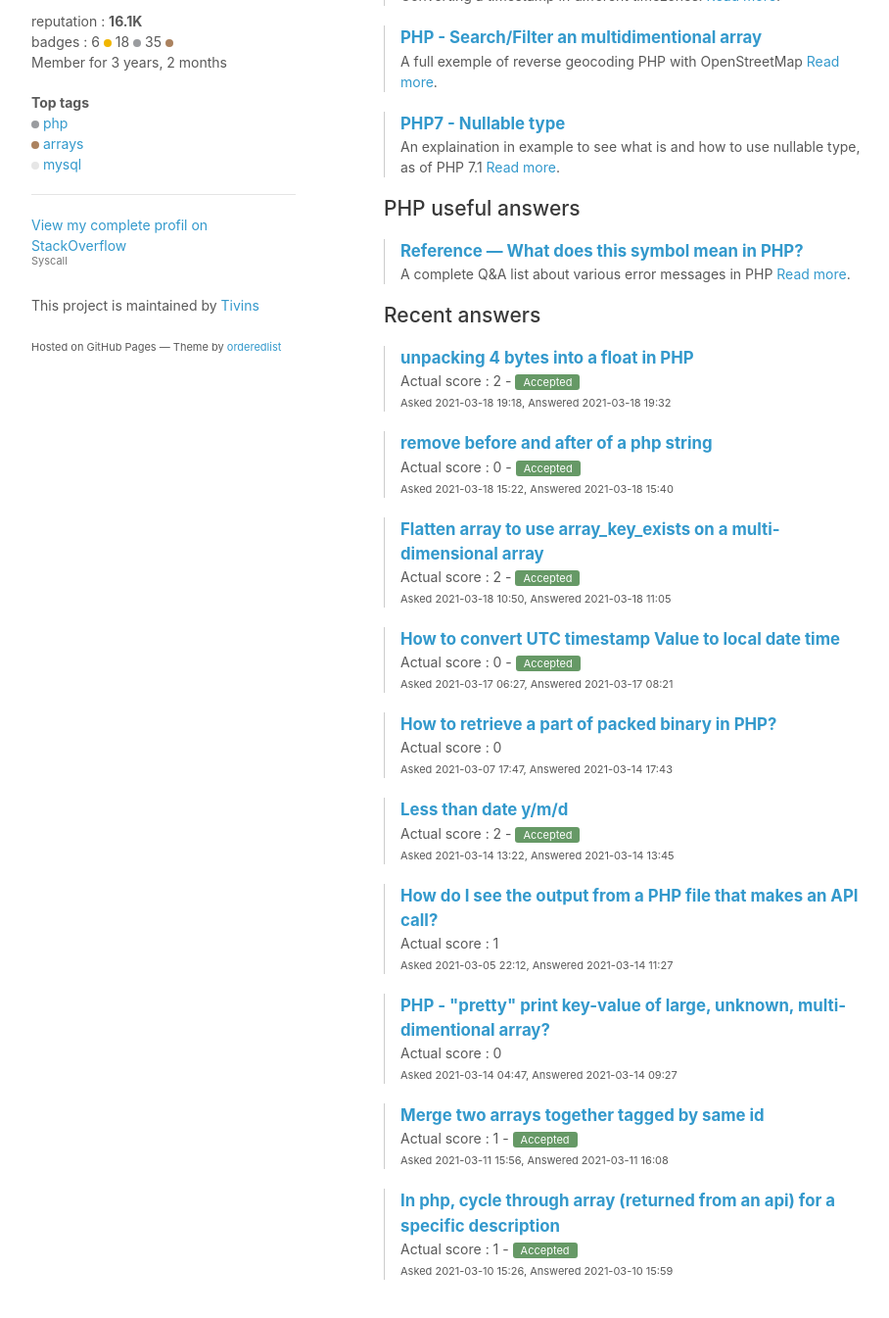
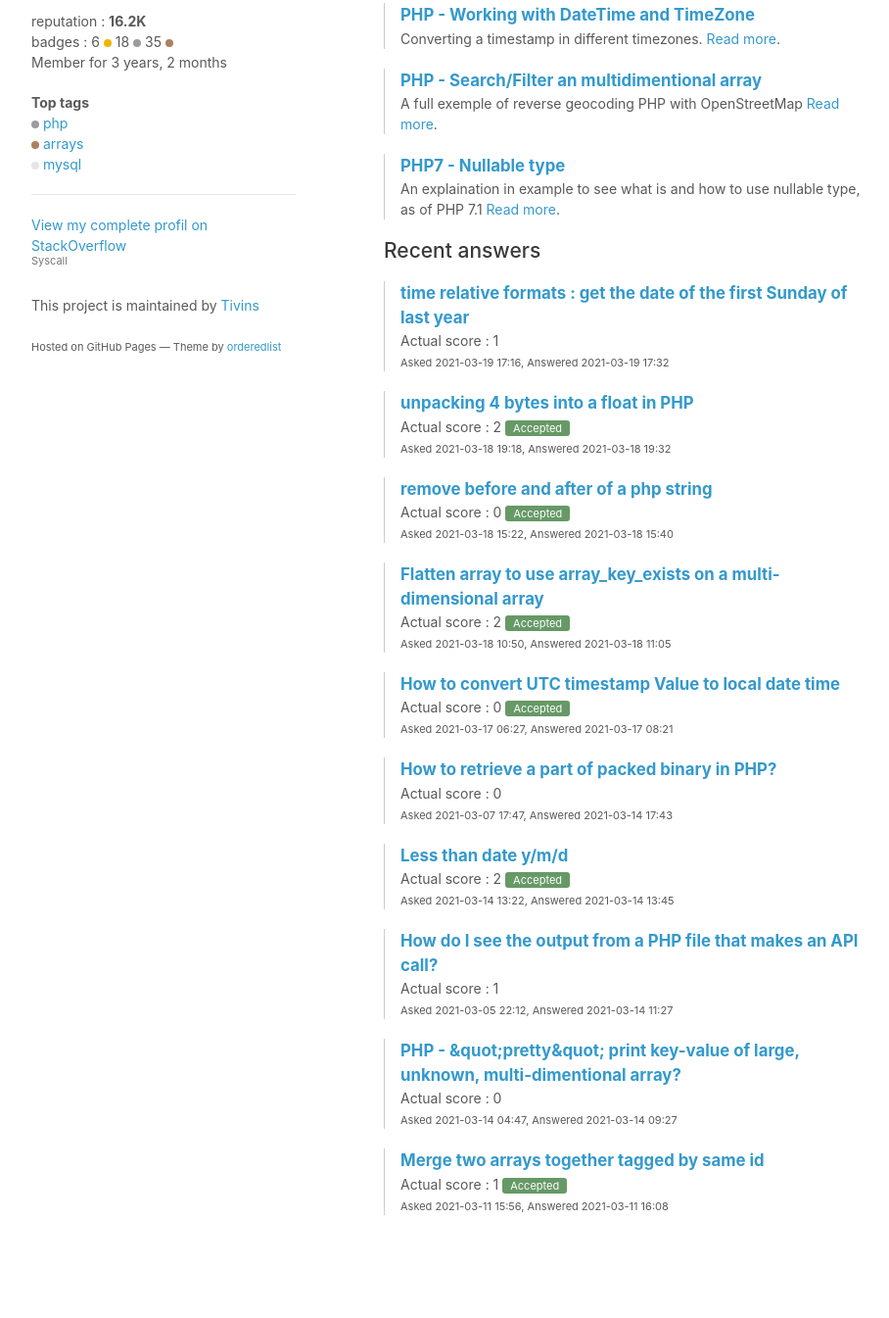
Before and after one commit to tivins/tivins.github.io, a plain HTML site: page index.html in a window 1280 px wide. Shown: the part 367-1712 px from the top of the page at 98% size, without its empty margins (178-1086 px from the left). After the commit the page ends 1677 px from the top, so only its background shows below. Drawn offline with Linux system fonts and the light colour scheme.

Commit message:
Update 2021-03-19 20:47

```diff
--- a/index.html
+++ b/index.html
@@ -21,7 +21,7 @@
         <img src="https://i.stack.imgur.com/PIoyD.png?s=128&g=1" title="Syscall" />
         <hr>
         <p>
-          reputation : <b>16.1K</b><br>
+          reputation : <b>16.2K</b><br>
           badges : 6 <span class="badge gold"></span> 18 <span class="badge silver"></span> 35 <span class="badge bronze"></span><br>
           Member for 3 years, 2 months
         </p>
@@ -39,7 +39,7 @@
         </p>
       </header>
       <section>
-        <h1>StackOverflow</h1><h2>Selected answers</h2>
+        <h1>StackOverflow</h1><h2>Selected answers</h2><h2>PHP useful answers</h2>
     <div class="qitem">
         <a href="https://stackoverflow.com/a/50182117/9193372" class="title">PHP - How to geocode with OpenStreetMap?</a>
         <p>A full exemple of reverse geocoding in PHP with OpenStreetMap. <a href="https://stackoverflow.com/a/50182117/9193372">Read more</a>.</p>
@@ -64,16 +64,21 @@
         <a href="https://stackoverflow.com/a/48450841/9193372" class="title">PHP7 - Nullable type</a>
         <p>An explaination in example to see what is and how to use nullable type, as of PHP 7.1 <a href="https://stackoverflow.com/a/48450841/9193372">Read more</a>.</p>
     </div>
-    <h2>PHP useful answers</h2>
+    <h2>Recent answers</h2>
     <div class="qitem">
-        <a href="https://stackoverflow.com/q/3737139/9193372" class="title">Reference — What does this symbol mean in PHP? </a>
-        <p>A complete Q&amp;A list about various error messages in PHP <a href="https://stackoverflow.com/q/3737139/9193372">Read more</a>.</p>
+        <a href="https://stackoverflow.com/a/66712093/9193372" class="title">time relative formats : get the date of the first Sunday of last year</a>
+        <p>
+            Actual score : 1
+            <br><small>
+                Asked 2021-03-19 17:16,
+                Answered 2021-03-19 17:32</small>
+        </p>
     </div>
-    <h2>Recent answers</h2>
+
     <div class="qitem">
         <a href="https://stackoverflow.com/a/66697064/9193372" class="title">unpacking 4 bytes into a float in PHP</a>
         <p>
-            Actual score : 2 - <small class="accepted">Accepted</small>
+            Actual score : 2 <small class="accepted">Accepted</small>
             <br><small>
                 Asked 2021-03-18 19:18,
                 Answered 2021-03-18 19:32</small>
@@ -83,7 +88,7 @@
     <div class="qitem">
         <a href="https://stackoverflow.com/a/66693346/9193372" class="title">remove before and after of a php string</a>
         <p>
-            Actual score : 0 - <small class="accepted">Accepted</small>
+            Actual score : 0 <small class="accepted">Accepted</small>
             <br><small>
                 Asked 2021-03-18 15:22,
                 Answered 2021-03-18 15:40</small>
@@ -93,7 +98,7 @@
     <div class="qitem">
         <a href="https://stackoverflow.com/a/66688843/9193372" class="title">Flatten array to use array_key_exists on a multi-dimensional array</a>
         <p>
-            Actual score : 2 - <small class="accepted">Accepted</small>
+            Actual score : 2 <small class="accepted">Accepted</small>
             <br><small>
                 Asked 2021-03-18 10:50,
                 Answered 2021-03-18 11:05</small>
@@ -103,7 +108,7 @@
     <div class="qitem">
         <a href="https://stackoverflow.com/a/66668584/9193372" class="title">How to convert UTC timestamp Value to local date time</a>
         <p>
-            Actual score : 0 - <small class="accepted">Accepted</small>
+            Actual score : 0 <small class="accepted">Accepted</small>
             <br><small>
                 Asked 2021-03-17 06:27,
                 Answered 2021-03-17 08:21</small>
@@ -123,7 +128,7 @@
     <div class="qitem">
         <a href="https://stackoverflow.com/a/66624690/9193372" class="title">Less than date y/m/d</a>
         <p>
-            Actual score : 2 - <small class="accepted">Accepted</small>
+            Actual score : 2 <small class="accepted">Accepted</small>
             <br><small>
                 Asked 2021-03-14 13:22,
                 Answered 2021-03-14 13:45</small>
@@ -141,7 +146,7 @@
     </div>
 
     <div class="qitem">
-        <a href="https://stackoverflow.com/a/66622455/9193372" class="title">PHP - &quot;pretty&quot; print key-value of large, unknown, multi-dimentional array?</a>
+        <a href="https://stackoverflow.com/a/66622455/9193372" class="title">PHP - &amp;quot;pretty&amp;quot; print key-value of large, unknown, multi-dimentional array?</a>
         <p>
             Actual score : 0
             <br><small>
@@ -153,20 +158,10 @@
     <div class="qitem">
         <a href="https://stackoverflow.com/a/66585230/9193372" class="title">Merge two arrays together tagged by same id</a>
         <p>
-            Actual score : 1 - <small class="accepted">Accepted</small>
+            Actual score : 1 <small class="accepted">Accepted</small>
             <br><small>
                 Asked 2021-03-11 15:56,
                 Answered 2021-03-11 16:08</small>
-        </p>
-    </div>
-
-    <div class="qitem">
-        <a href="https://stackoverflow.com/a/66567332/9193372" class="title">In php, cycle through array (returned from an api) for a specific description</a>
-        <p>
-            Actual score : 1 - <small class="accepted">Accepted</small>
-            <br><small>
-                Asked 2021-03-10 15:26,
-                Answered 2021-03-10 15:59</small>
         </p>
     </div>
 
```
